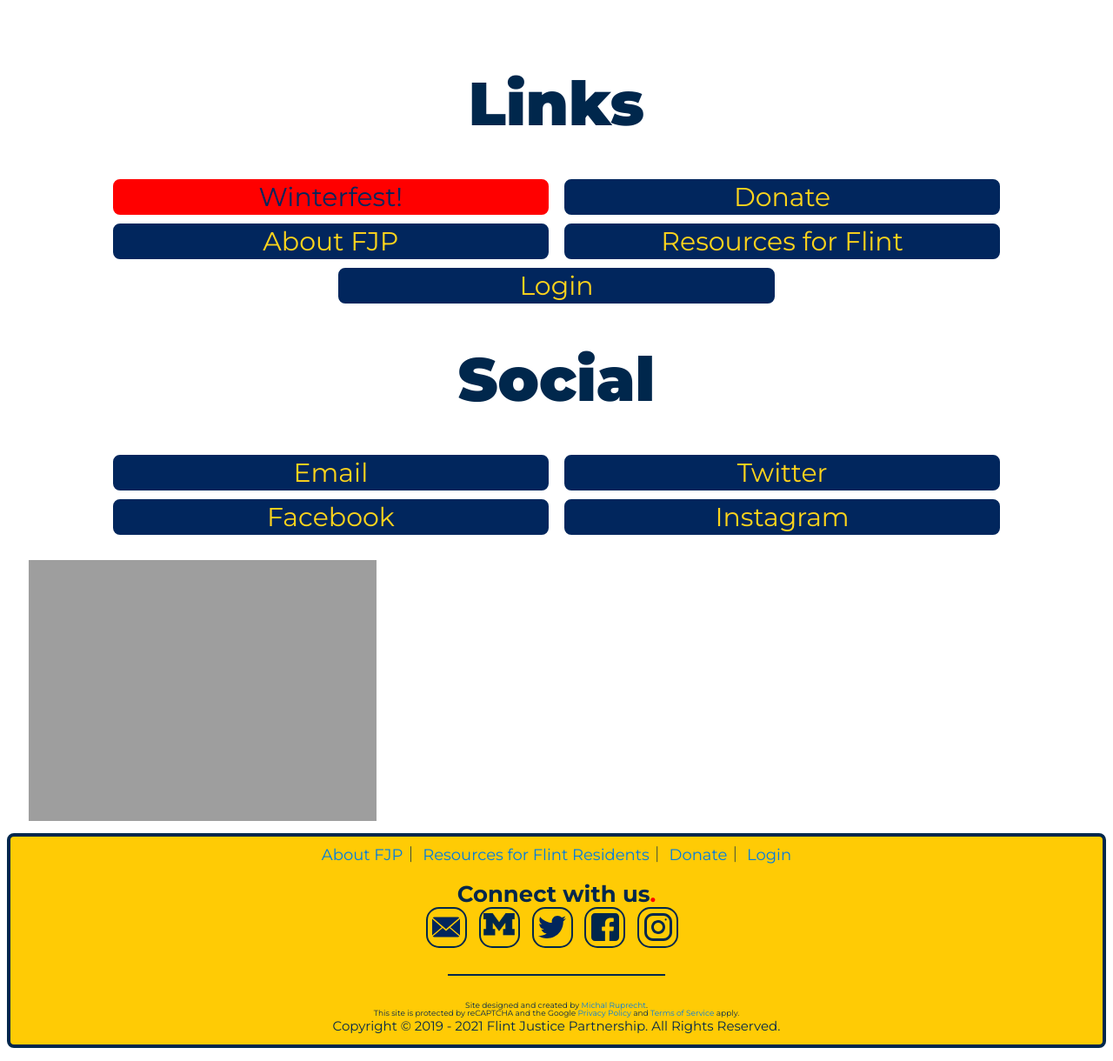
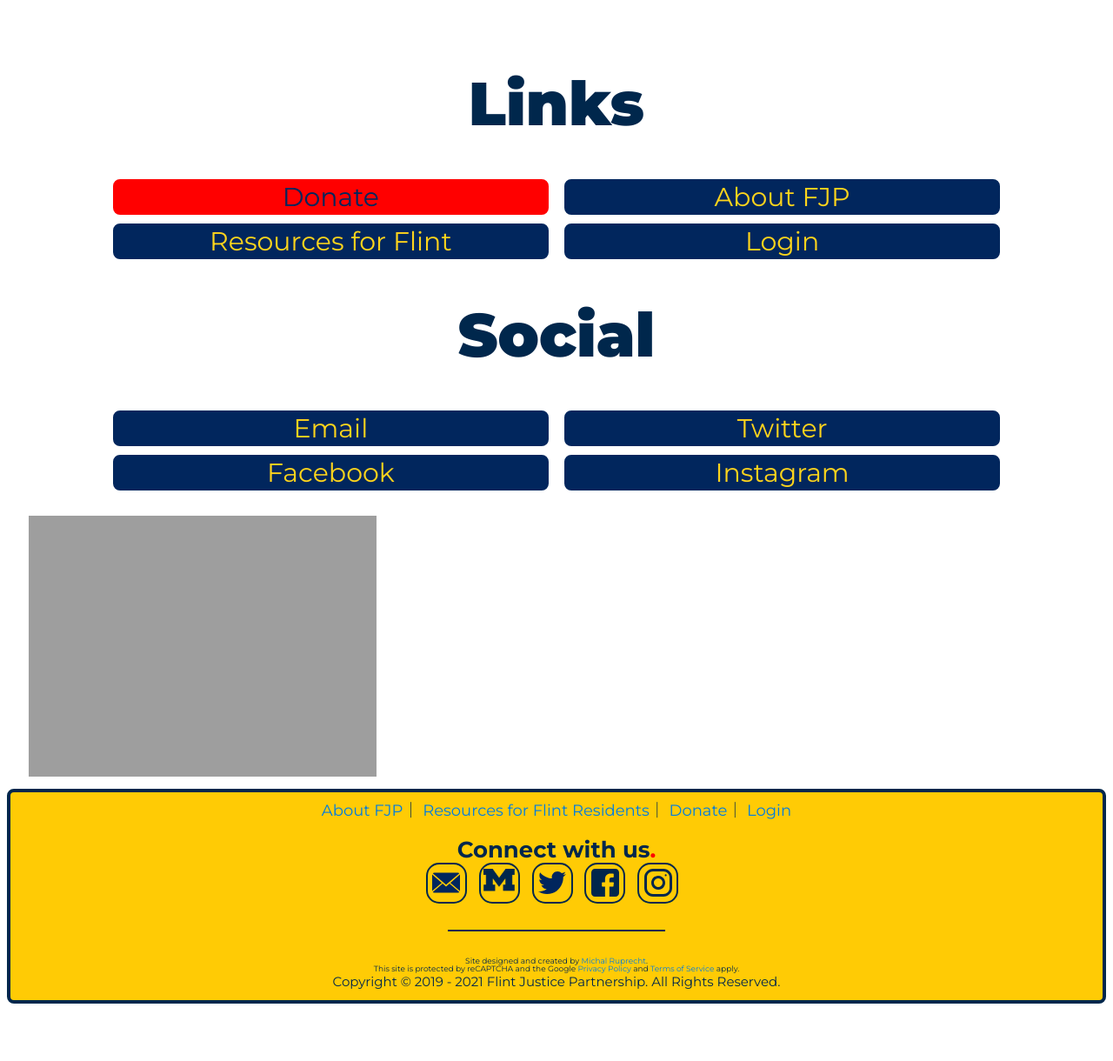
Before and after one commit to umichfjp/umichfjp.github.io, a Jekyll site: the page built from pages/social.html, in a window 1280 px wide. Shown: the whole page at 87% size. Built offline with Jekyll 4.4.1, drawn with Linux system fonts in a browser that asks for light colours; after the commit the page ends 1169 px from its top, so only the background shows below that.

Commit message:
Update social.html

```diff
--- a/pages/social.html
+++ b/pages/social.html
@@ -15,8 +15,7 @@ title: Social
         <center>
         <h1>Links</h1>
         <h2>
-          <a class="redbutton" href="https://umichfjp.github.io/pages/signup/general">Winterfest!</a>
-          <a class="button" href="https://umichfjp.github.io/pages/donate" target="_blank">Donate</a>
+          <a class="redbutton" href="https://umichfjp.github.io/pages/donate" target="_blank">Donate</a>
           <a class="button" href="https://umichfjp.github.io" target="_blank">About FJP</a>
           <a class="button" href="https://umichfjp.github.io/pages/resources" target="_blank">Resources for Flint</a>
           <a class="button" href="https://umichfjp.github.io/pages/login" target="_blank">Login</a>
```
